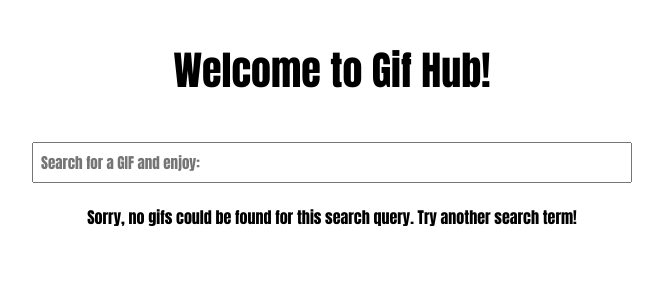
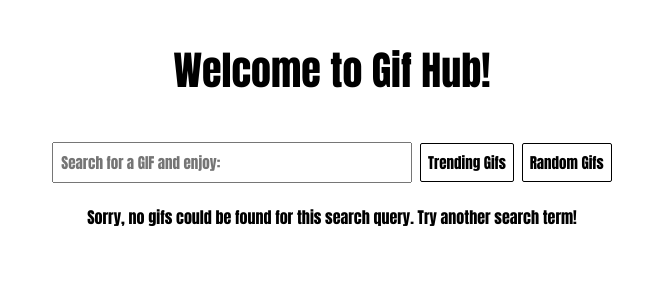
Before and after one commit to RyanHopkins7/gif-search, a Flask app: template templates/index.html in a window 1280 px wide. Shown: the top 300 px of the page, without its empty margins (308-971 px from the left). Run offline with Flask 2, Linux system fonts and the light colour scheme; the template is opened without the code that fills it, so the values that code supplies are empty.

Commit message:
remove duplicate index.html; prevent random & trending from putting text in search bar

```diff
--- a/static/setSearchVal.js
+++ b/static/setSearchVal.js
@@ -1,4 +1,6 @@
 // Sets text in search bar to search query from get request
 searchBar = document.getElementById("search-bar");
-searchQuery = window.location.search.substring(12)
-searchBar.value = searchQuery.replace(/\+/g, " ")
+if (window.location.search.includes("user_input")) {
+    searchQuery = window.location.search.substring(12)
+    searchBar.value = searchQuery.replace(/\+/g, " ")
+}
--- a/static/style.css
+++ b/static/style.css
@@ -25,8 +25,12 @@
     text-decoration: none;
 }
 
+.form-wrapper form {
+    display: inline;
+}
+
 .search-bar {
-    width: 600px;
+    width: 360px;
     padding: 7px;
     font-size: 15px;
 }
@@ -36,8 +40,9 @@
 }
 
 .button {
+    font-size: 15px;
     cursor: pointer;
-    padding: 6px;
+    padding: 7px;
     background-color: white;
     font-weight: bold;
     color: black;
--- a/templates/index.html
+++ b/templates/index.html
@@ -4,9 +4,17 @@
 <div class="center">
     <p class="title"><a href="/">Welcome to Gif Hub!</a></p>
 
-    <form action='/'>
-        <input id="search-bar" autocomplete="off" class="search-bar" type="search" name="user_input" placeholder="Search for a GIF and enjoy:"/>
-    </form>
+    <div class="form-wrapper">
+        <form action='/'>
+            <input id="search-bar" autocomplete="off" class="search-bar" type="search" name="user_input" placeholder="Search for a GIF and enjoy:"/>
+        </form>
+        <form action='/'>
+            <button class="button" type="submit" name="button" value="currently_trending">Trending Gifs</button>
+        </form>
+        <form action='/'>
+            <button class="button" type="submit" name="button" value="completely_random">Random Gifs</button>
+        </form>
+    </div>
 
 </div>
 <div id="gif-wrapper">
```
Also changed, not shown: index.html (deleted, +0 -21 lines).
